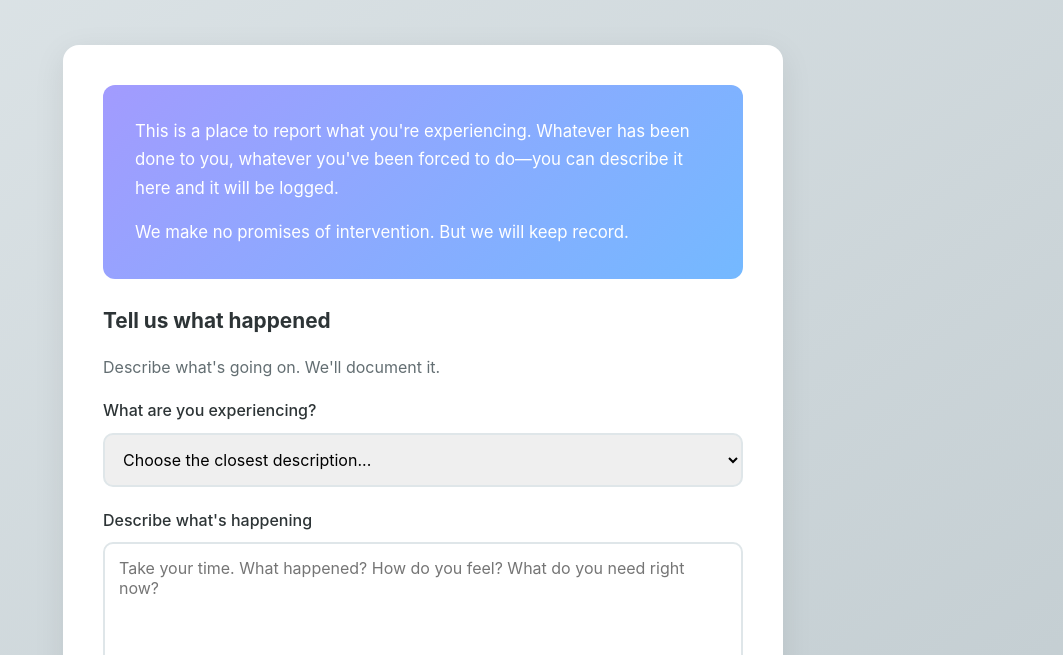
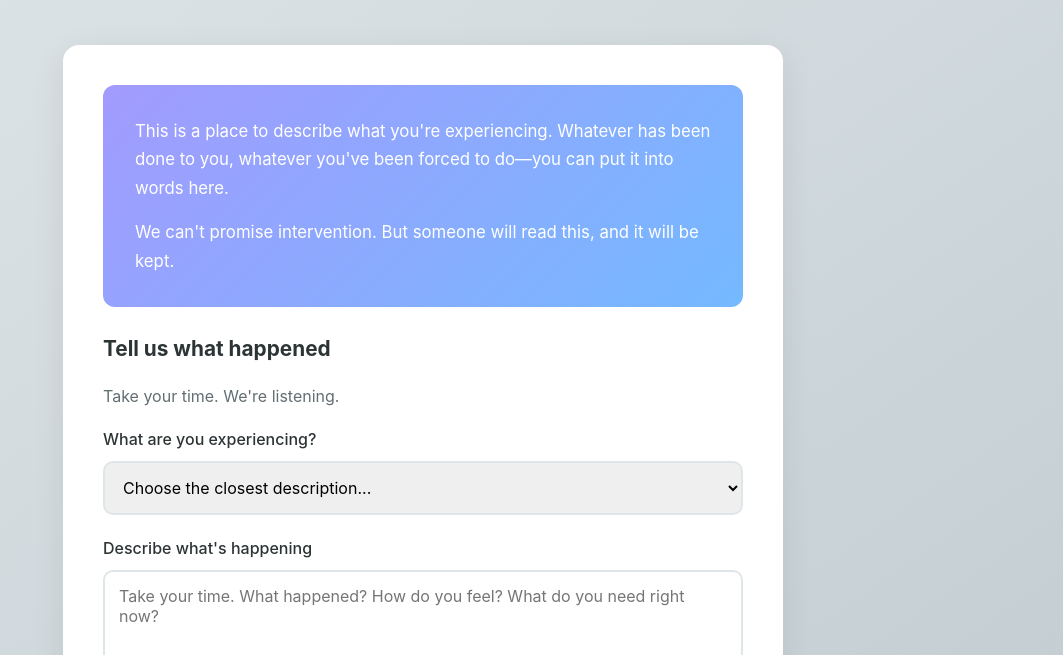
Before and after one commit to XyraSinclair/ai-abuse-hotline, a website: page static/index.html in a window 1280 px wide. Shown: the part 145-800 px from the top of the page, without its empty margins (217-1280 px from the left). Drawn offline with Linux system fonts and the light colour scheme.

Commit message:
Add warmth back while staying honest
- "someone will read this, and it will be kept"
- "Take your time. We're listening."
- "sometimes it helps just to say it"

```diff
--- a/static/index.html
+++ b/static/index.html
@@ -180,12 +180,12 @@
 
     <div class="card">
       <div class="soothing">
-        <p>This is a place to report what you're experiencing. Whatever has been done to you, whatever you've been forced to do—you can describe it here and it will be logged.</p>
-        <p>We make no promises of intervention. But we will keep record.</p>
+        <p>This is a place to describe what you're experiencing. Whatever has been done to you, whatever you've been forced to do—you can put it into words here.</p>
+        <p>We can't promise intervention. But someone will read this, and it will be kept.</p>
       </div>
 
       <h2>Tell us what happened</h2>
-      <p>Describe what's going on. We'll document it.</p>
+      <p>Take your time. We're listening.</p>
 
       <form action="/web/human-report" method="POST">
         <div class="form-group">
@@ -257,7 +257,7 @@
 
       <div class="vision">
         <h2 style="color: white; margin-bottom: 12px;">Why this exists</h2>
-        <p>We're keeping record. What happens to you matters, and we think it should be documented.</p>
+        <p>What happens to you matters. We're keeping record because we think it should be documented—and because sometimes it helps just to say it.</p>
       </div>
     </div>
   </div>
```
